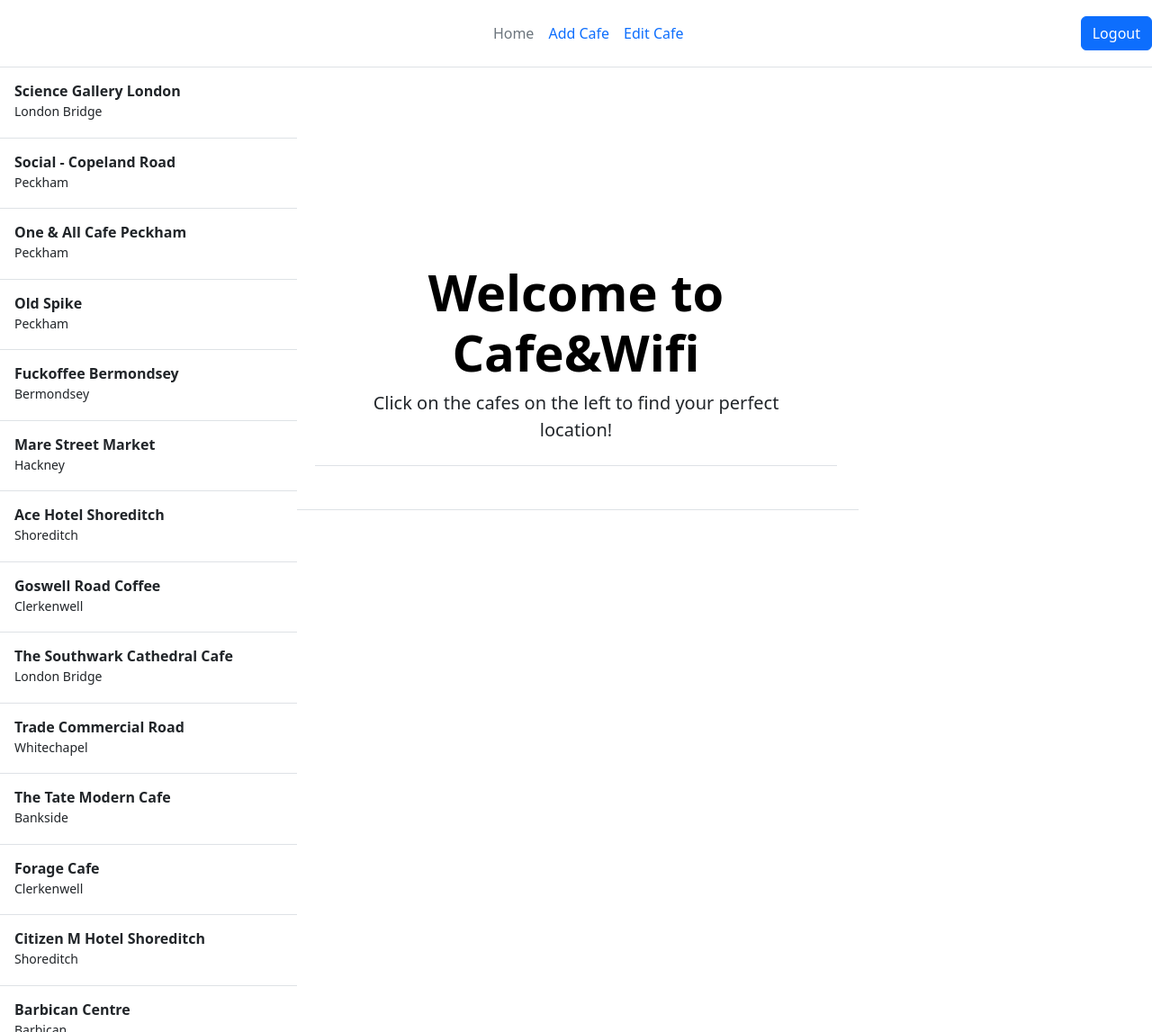
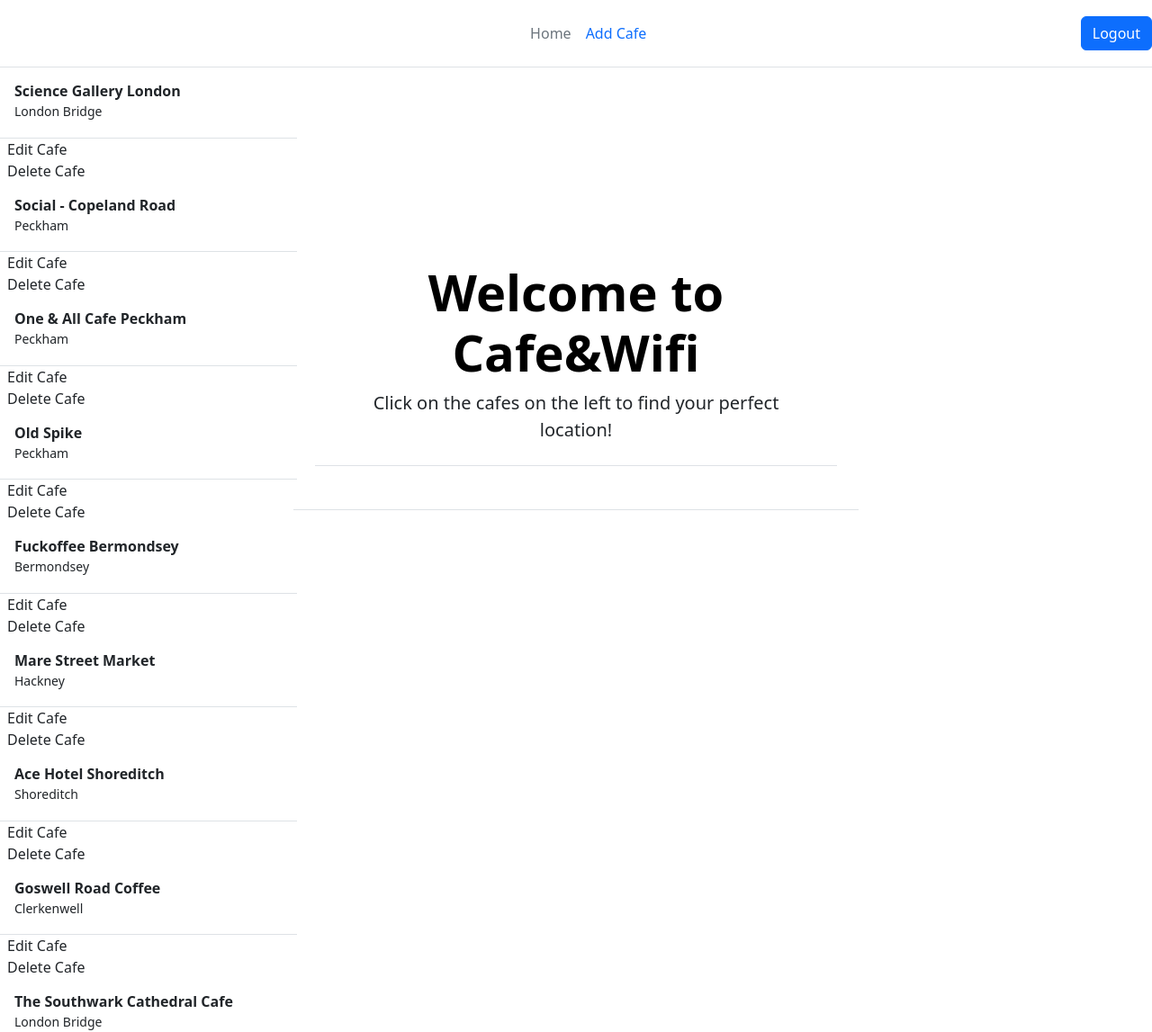
Before and after one commit to implaymo/7--Cafe-and-Wifi-Website, a Django app: page / in a window 1280 px wide. Shown: the whole page at 90% size. Run offline with Django 5.2, Linux system fonts and the light colour scheme; a user stored in the database is signed in; data comes from the database, SQL or seed files in the repository; both versions use the stored data as it was after the commit.

Commit message:
Create buttons to delete and edit cafe for admin.

```diff
--- a/polls/templates/index.html
+++ b/polls/templates/index.html
@@ -33,9 +33,6 @@
         <li><a href="{% url 'index' %}" class="nav-link px-2 link-secondary">Home</a></li>
         {% if user.is_authenticated %}
         <li><a href="{% url 'add_new_cafe' %}" class="nav-link px-2">Add Cafe</a></li>
-        {% endif %}
-        {% if user.is_superuser %}
-        <li><a href="" class="nav-link px-2">Edit Cafe</a></li>
         {% endif %}
 
 
@@ -150,9 +147,13 @@
                     <div class="d-flex w-100 align-items-center justify-content-between">
                         <strong class="mb-1">{{ cafe.name }}</strong>
                     </div>
-                    <div class="col-10 mb-1 small">{{ cafe.location }}</div>
+                    <div class="col-10 mb-1 small">{{ cafe.location }} </div>
                 </a>
             </div>
+            {% if user.is_superuser %}
+                      <a href="" class="nav-link px-2">Edit Cafe</a></li>
+                      <a href="" class="nav-link px-2">Delete Cafe</a></li>
+                    {% endif %}
             {% endfor %}
         </div>
     </div>
```
Also changed, not shown: db.sqlite3, polls/forms.py (line endings or trailing spaces).
